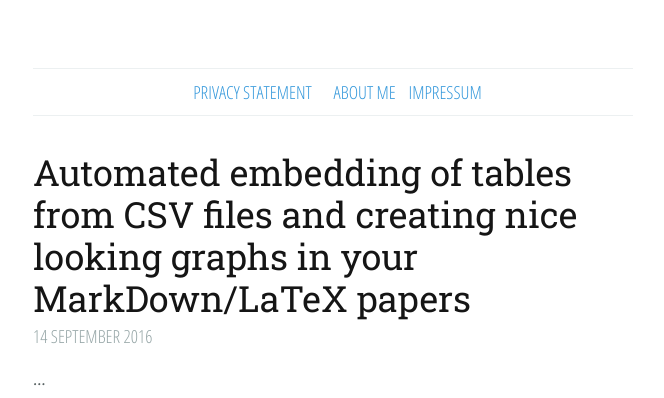
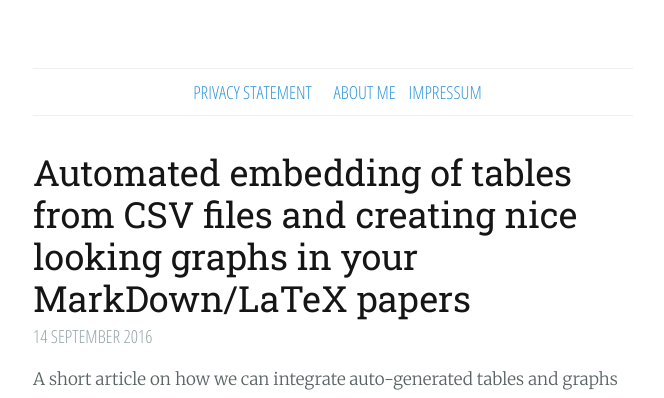
Before and after one commit to bartschat/bartschat.github.io, a plain HTML site: page index.html in a window 1280 px wide. Shown: the part 178-576 px from the top of the page, without its empty margins (307-971 px from the left). Drawn offline with nearby package versions, Linux system fonts and the light colour scheme.

Commit message:
Missing description added

```diff
--- a/index.html
+++ b/index.html
@@ -72,7 +72,7 @@
         <div class="post-meta"><time datetime="14 September 2016">14 September 2016</time></div>
     </header>
     <section class="post-excerpt">
-        <a class="excerptlink" href="https://bartschat.github.io/post/auto_embedding_tables_and_graphs_in_md_latex/"><p>&hellip;</p></a>
+        <a class="excerptlink" href="https://bartschat.github.io/post/auto_embedding_tables_and_graphs_in_md_latex/"><p>A short article on how we can integrate auto-generated tables and graphs from data out of CSV files into our LaTeX/MarkDown papers&hellip;&hellip;</p></a>
         <p class="readmore"><a href="https://bartschat.github.io/post/auto_embedding_tables_and_graphs_in_md_latex/">Keep reading <i class="fa fa-angle-double-right" style="padding-left: 5px;"></i></a></p>
     </section>
 </article>
```
Also changed, not shown: post/index.html (+1 -1 lines).
